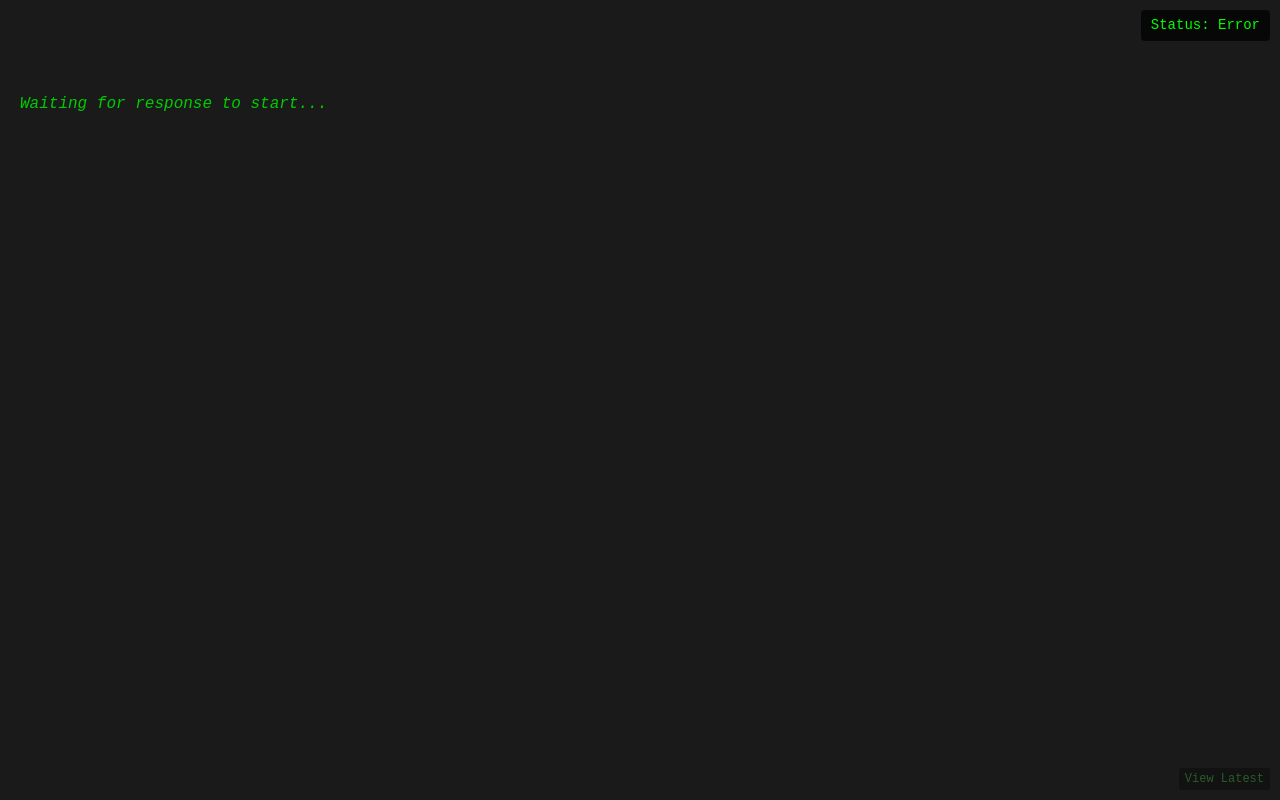
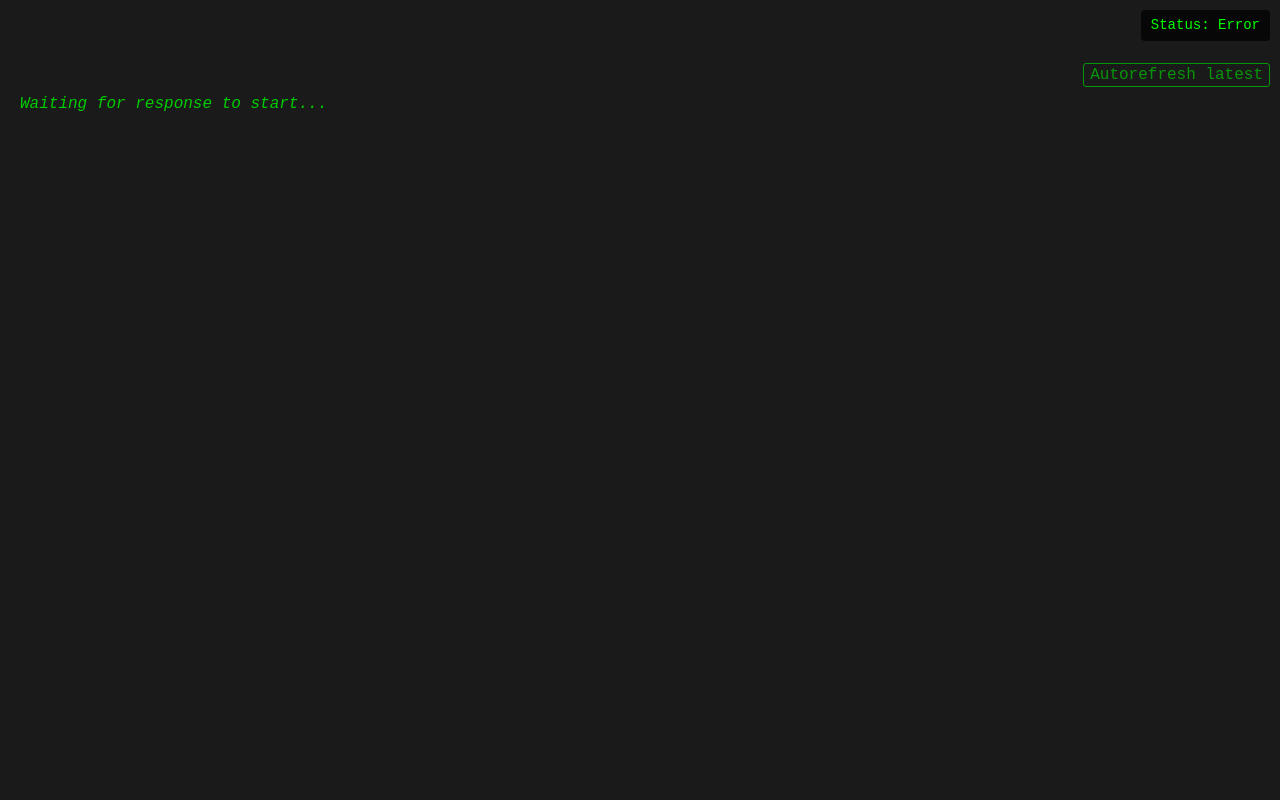
Before and after one commit to code-n-beer/Simo.js, a Flask app: template templates/streaming.html in a window 1280 px wide. Run offline with Flask 3, Linux system fonts and the light colour scheme; the template is opened without the code that fills it, so the values that code supplies are empty.

Commit message:
New button with kinda ok placement finally

```diff
--- a/templates/streaming.html
+++ b/templates/streaming.html
@@ -51,29 +51,35 @@
         strong { /* For bolded prompt text */
             font-weight: bold;
         }
+        .status-container {
+            position: fixed;
+            top: 10px;
+            right: 10px;
+            z-index: 1000;
+            padding: 5px 0;
+        }
         .latest-link {
-            position: fixed;
-            bottom: 10px;
-            right: 10px;
-            font-size: 12px;
-            color: #2a5c2a;
+            color: #00cc00;
             text-decoration: none;
-            transition: color 0.3s;
-            background: rgba(0, 0, 0, 0.3);
+            margin-left: 10px;
             padding: 2px 6px;
+            border: 1px solid #00cc00;
             border-radius: 3px;
-            z-index: 1000;
+            opacity: 0.7;
+            transition: opacity 0.2s;
         }
         .latest-link:hover {
-            color: #3d8b3d;
-            text-decoration: underline;
+            opacity: 1;
+            text-decoration: none;
         }
     </style>
 </head>
 <body>
-    <div id="stream-status" class="status-waiting">Status: Waiting to start</div>
+    <div class="status-container">
+        <span id="stream-status" class="status-waiting">Status: Waiting to start</span>
+        <a href="latest.html" class="latest-link">Autorefresh latest</a>
+    </div>
     <div id="content"></div>
-    <a href="latest.html" class="latest-link">View Latest</a>
     <script>
         const contentDiv = document.getElementById('content');
         let lastLength = 0; // Tracks total length of text received from server
```
